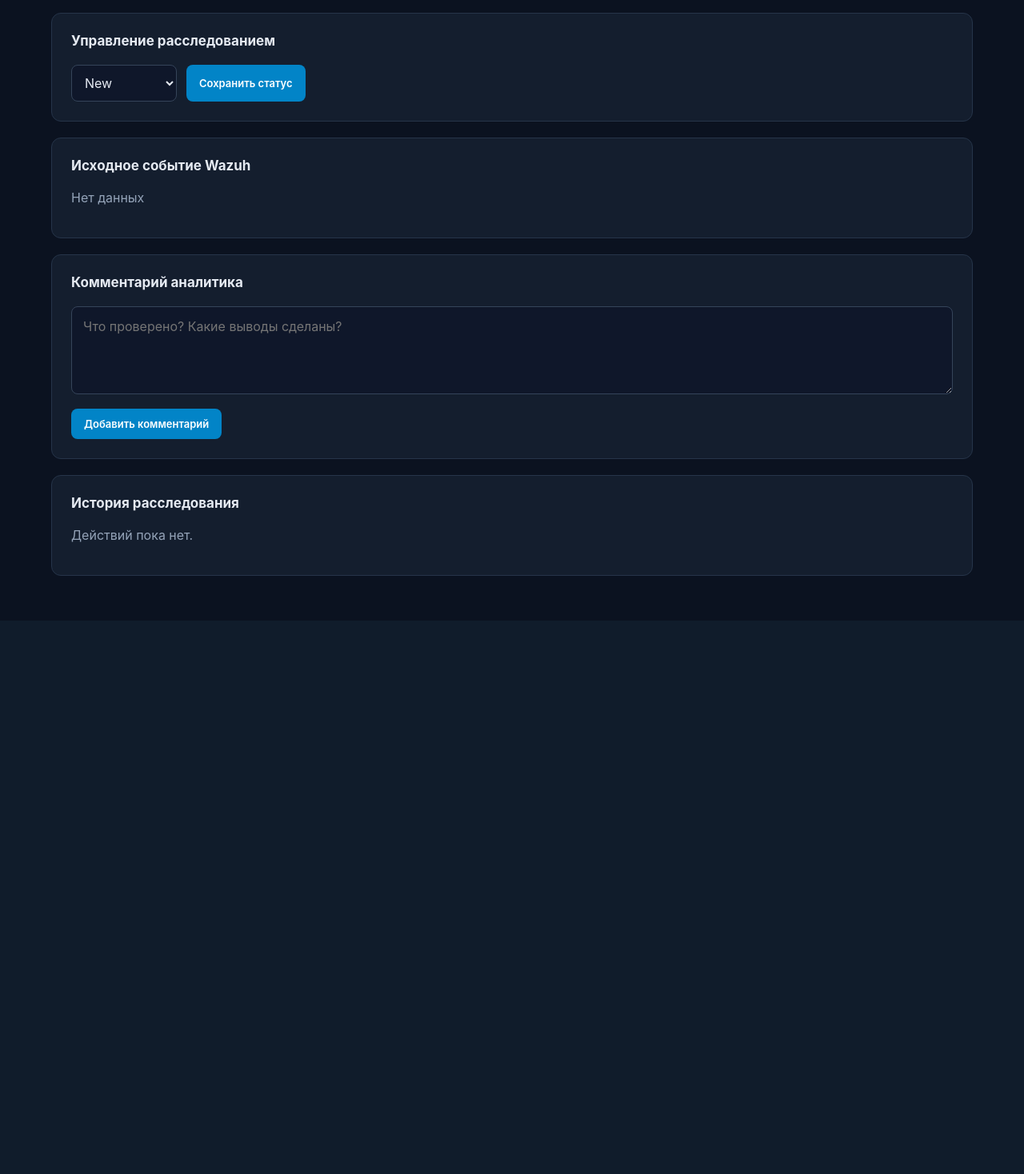
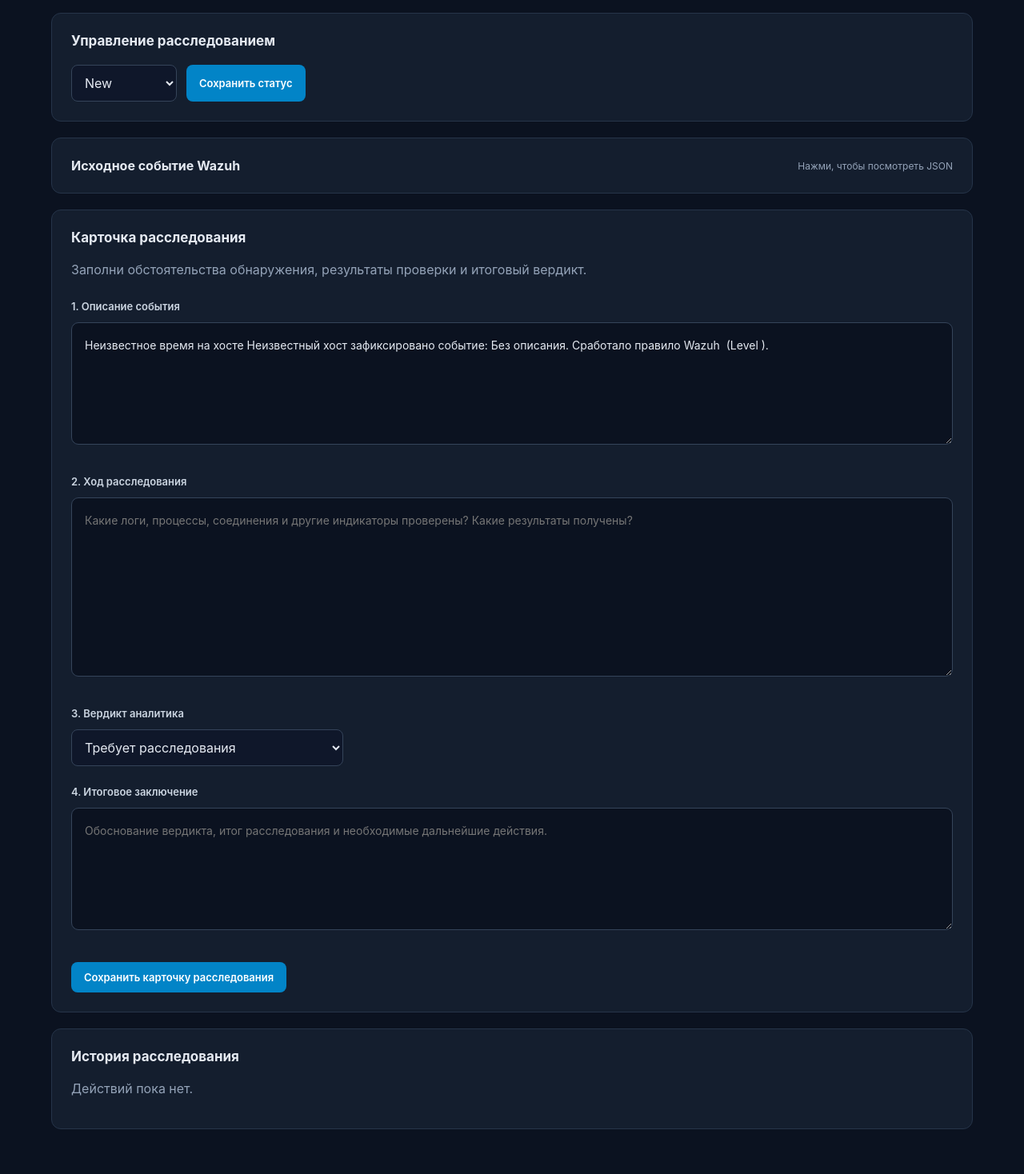
Before and after one commit to objoracoda/bazaru-jackson-soar, a FastAPI app: template app/templates/incident.html in a window 1280 px wide. Shown: the part 280-1748 px from the top of the page at 80% size. Before the commit the page ends 1000 px from the top, so only its background shows below. Run offline with FastAPI, Linux system fonts and the light colour scheme; the template is opened without the code that fills it, so the values that code supplies are empty.

Commit message:
Improve incident report form

```diff
--- a/app/static/soar.css
+++ b/app/static/soar.css
@@ -255,3 +255,64 @@ textarea {
   color: #38bdf8;
   text-decoration: underline;
 }
+
+.raw-event-details summary {
+  cursor: pointer;
+  display: flex;
+  justify-content: space-between;
+  align-items: center;
+  gap: 16px;
+  list-style-position: inside;
+}
+
+.raw-event-details summary span {
+  color: #94a3b8;
+  font-size: 12px;
+  font-weight: normal;
+}
+
+.raw-event-details .json-view {
+  max-height: 220px;
+  margin-top: 18px;
+}
+
+.report-form {
+  display: flex;
+  flex-direction: column;
+  gap: 12px;
+}
+
+.report-form label {
+  font-size: 13px;
+  font-weight: 600;
+  color: #cbd5e1;
+  margin-top: 12px;
+}
+
+.report-form textarea {
+  width: 100%;
+  padding: 16px;
+  line-height: 1.7;
+  background: #0b1220;
+  border: 1px solid #35445a;
+  border-radius: 9px;
+  color: #e5eaf2;
+  font-size: 14px;
+  font-family: inherit;
+  resize: vertical;
+}
+
+.report-form textarea:focus,
+.report-form select:focus {
+  outline: 2px solid #38bdf8;
+}
+
+.report-form select {
+  width: 100%;
+  max-width: 340px;
+}
+
+.report-form .btn {
+  margin-top: 14px;
+  align-self: flex-start;
+}
--- a/app/templates/incident.html
+++ b/app/templates/incident.html
@@ -68,28 +68,87 @@
     </section>
 
 <section class="panel detail-section">
-      <h2>Исходное событие Wazuh</h2>
+  <details class="raw-event-details">
+    <summary>
+      <strong>Исходное событие Wazuh</strong>
+      <span>Нажми, чтобы посмотреть JSON</span>
+    </summary>
+
     {% if raw_event %}
       <pre class="json-view">{{ raw_event | tojson(indent=2) }}</pre>
     {% else %}
-        <p class="muted">{{ wazuh_error or "Нет данных" }}</p>
+      <p class="muted">
+        {{ wazuh_error or "Исходное событие недоступно" }}
+      </p>
     {% endif %}
+  </details>
 </section>
 
+
 <section class="panel detail-section">
-      <h2>Комментарий аналитика</h2>
+  <h2>Карточка расследования</h2>
+  <p class="muted">
+    Заполни обстоятельства обнаружения, результаты проверки
+    и итоговый вердикт.
+  </p>
+
+  {% if request.query_params.get("saved") == "1" %}
+    <div class="notice">Карточка успешно сохранена</div>
+  {% endif %}
+
   <form method="post"
-            action="/panel/incidents/{{ incident.id }}/comment">
+        action="/panel/incidents/{{ incident.id }}/report"
+        class="report-form">
+
     <input type="hidden" name="csrf_token"
            value="{{ csrf_token }}">
-        <textarea name="comment" rows="4" maxlength="2000"
-                  placeholder="Что проверено? Какие выводы сделаны?"
-                  required></textarea>
+
+    <label for="description">1. Описание события</label>
+    <textarea id="description"
+              name="description"
+              rows="5"
+              maxlength="10000"
+              required>{% if report %}{{ report.description }}{% else %}{{ incident.event_time or "Неизвестное время" }} на хосте {{ incident.agent or "Неизвестный хост" }} зафиксировано событие: {{ incident.description or "Без описания" }}. Сработало правило Wazuh {{ incident.rule_id }} (Level {{ incident.level }}).{% endif %}</textarea>
+
+    <label for="investigation">2. Ход расследования</label>
+    <textarea id="investigation"
+              name="investigation"
+              rows="8"
+              maxlength="10000"
+              placeholder="Какие логи, процессы, соединения и другие индикаторы проверены? Какие результаты получены?"
+              required>{{ report.investigation if report else "" }}</textarea>
+
+    <label for="verdict">3. Вердикт аналитика</label>
+    <select id="verdict" name="verdict">
+      {% set current = report.verdict if report else "undetermined" %}
+      <option value="undetermined"
+        {% if current == "undetermined" %}selected{% endif %}>
+        Требует расследования
+      </option>
+      <option value="true_positive"
+        {% if current == "true_positive" %}selected{% endif %}>
+        True Positive
+      </option>
+      <option value="false_positive"
+        {% if current == "false_positive" %}selected{% endif %}>
+        False Positive
+      </option>
+    </select>
+
+    <label for="conclusion">4. Итоговое заключение</label>
+    <textarea id="conclusion"
+              name="conclusion"
+              rows="5"
+              maxlength="10000"
+              placeholder="Обоснование вердикта, итог расследования и необходимые дальнейшие действия."
+              required>{{ report.conclusion if report else "" }}</textarea>
+
     <button type="submit" class="btn primary">
-          Добавить комментарий
+      Сохранить карточку расследования
     </button>
   </form>
 </section>
+
 
     <section class="panel detail-section">
       <h2>История расследования</h2>
--- a/app/web.py
+++ b/app/web.py
@@ -12,6 +12,8 @@ from app.services.database import (
     get_incidents,
     save_alerts,
     update_incident_status,
+    get_incident_report,
+    save_incident_report,
 )
 from app.services.wazuh import WazuhClient
 
@@ -205,6 +207,7 @@ def incident_detail(request: Request, incident_id: int):
     if incident is None:
         raise HTTPException(status_code=404, detail="Incident not found")
 
+    report = get_incident_report(incident_id)
     raw_event = None
     wazuh_error = None
 
@@ -226,6 +229,7 @@ def incident_detail(request: Request, incident_id: int):
         {
             "incident": incident,
             "raw_event": raw_event,
+            "report": report,
             "wazuh_error": wazuh_error,
             "history": get_incident_history(incident_id),
             "csrf_token": request.session["csrf_token"],
@@ -283,3 +287,47 @@ def set_incident_status_from_detail(
         f"/panel/incidents/{incident_id}",
         status_code=303,
     )
+
+
+@router.post("/panel/incidents/{incident_id}/report")
+def save_report_from_panel(
+    request: Request,
+    incident_id: int,
+    description: str = Form(""),
+    investigation: str = Form(""),
+    verdict: str = Form("undetermined"),
+    conclusion: str = Form(""),
+    csrf_token: str = Form(...),
+):
+    if not authorized(request):
+        raise HTTPException(
+            status_code=401,
+            detail="Unauthorized",
+        )
+
+    check_csrf(request, csrf_token)
+
+    try:
+        saved = save_incident_report(
+            incident_id=incident_id,
+            description=description,
+            investigation=investigation,
+            verdict=verdict,
+            conclusion=conclusion,
+        )
+    except ValueError:
+        raise HTTPException(
+            status_code=400,
+            detail="Invalid incident report",
+        )
+
+    if not saved:
+        raise HTTPException(
+            status_code=404,
+            detail="Incident not found",
+        )
+
+    return RedirectResponse(
+        f"/panel/incidents/{incident_id}?saved=1",
+        status_code=303,
+    )
```
Also changed, not shown: app/services/database.py (+111 -16 lines). Lines whose indentation alone changed are shown as unchanged.
